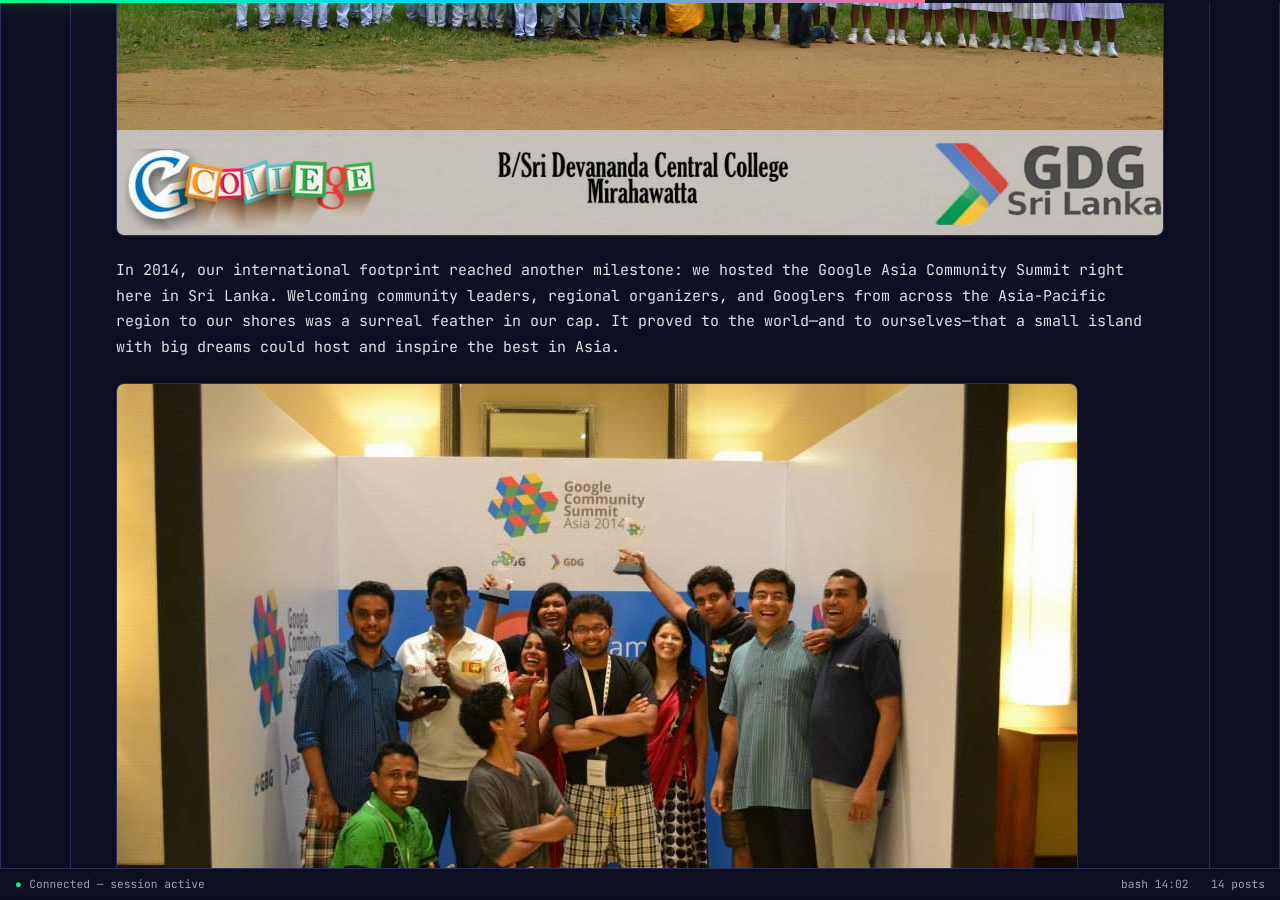
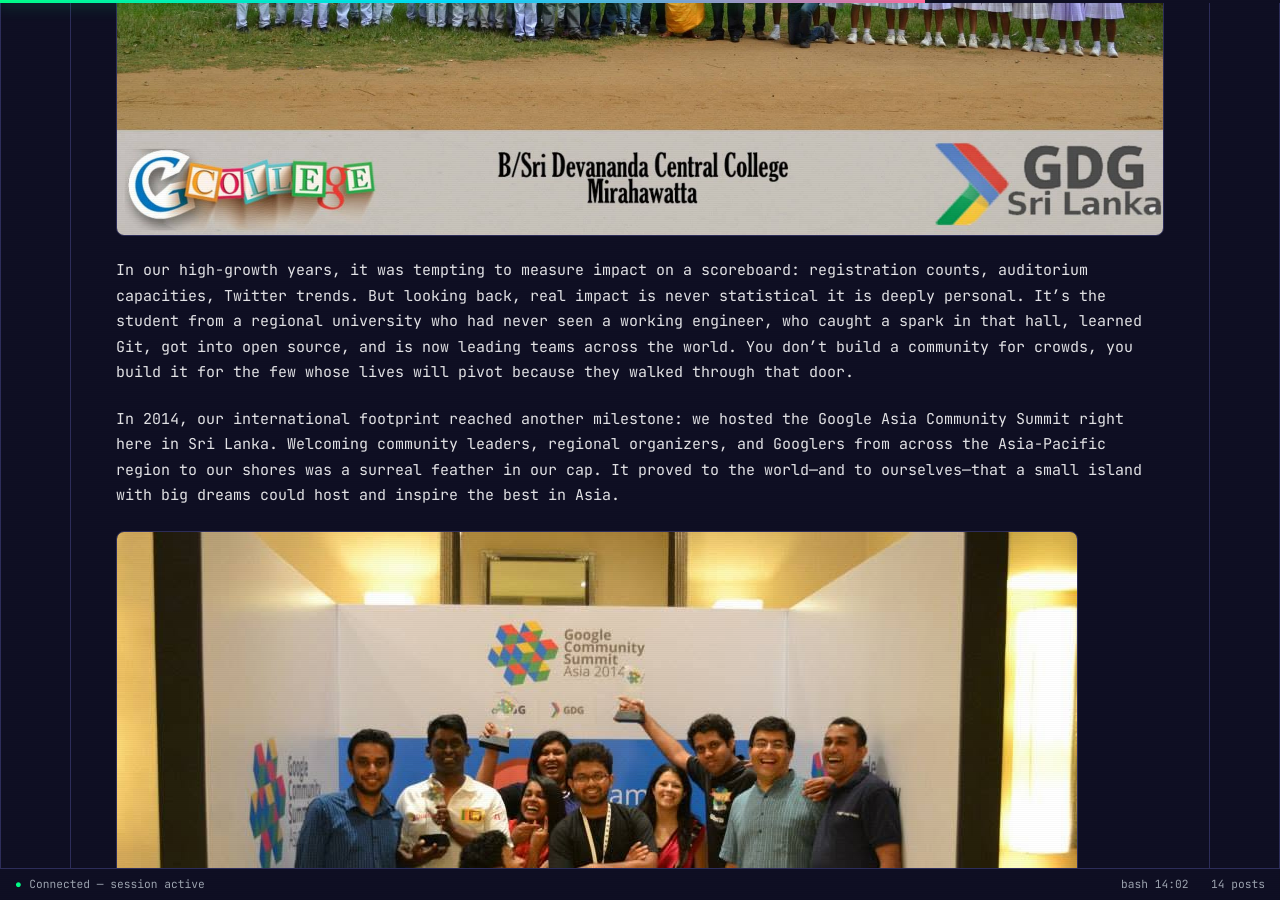
Before and after one commit to keshan/keshan.github.io, a Jekyll site: the page built from _posts/2026-09-19-my-gdg-journey.md, in a window 1280 px wide and 900 px high, scrolled down 15770 px. Built offline with Jekyll 4.4.1, drawn with Linux system fonts in a browser that asks for light colours; comment, search, counter and statistics services are not loaded; some of the changed text lies outside the part shown.

Commit message:
docs: add GDG event images and update journey blog post content

```diff
--- a/_posts/2026-09-19-my-gdg-journey.md
+++ b/_posts/2026-09-19-my-gdg-journey.md
@@ -160,6 +160,8 @@
 
 <img src="/assets/img/gdg/gcollege_bandarawela_crew.jpg" alt="GDG at Bandarawela" style="max-width: 100%;" />
 
+In our high-growth years, it was tempting to measure impact on a scoreboard: registration counts, auditorium capacities, Twitter trends. But looking back, real impact is never statistical it is deeply personal. It’s the student from a regional university who had never seen a working engineer, who caught a spark in that hall, learned Git, got into open source, and is now leading teams across the world. You don’t build a community for crowds, you build it for the few whose lives will pivot because they walked through that door.
+
 In 2014, our international footprint reached another milestone: we hosted the Google Asia Community Summit right here in Sri Lanka. Welcoming community leaders, regional organizers, and Googlers from across the Asia-Pacific region to our shores was a surreal feather in our cap. It proved to the world—and to ourselves—that a small island with big dreams could host and inspire the best in Asia.
 
 <img src="/assets/img/gdg/asiasummit.jpg" alt="GDG Asia Community Summit" style="max-width: 100%;" />
```
Also changed, not shown: other parts of _posts/2026-09-19-my-gdg-journey.md (+2 -2 lines).
